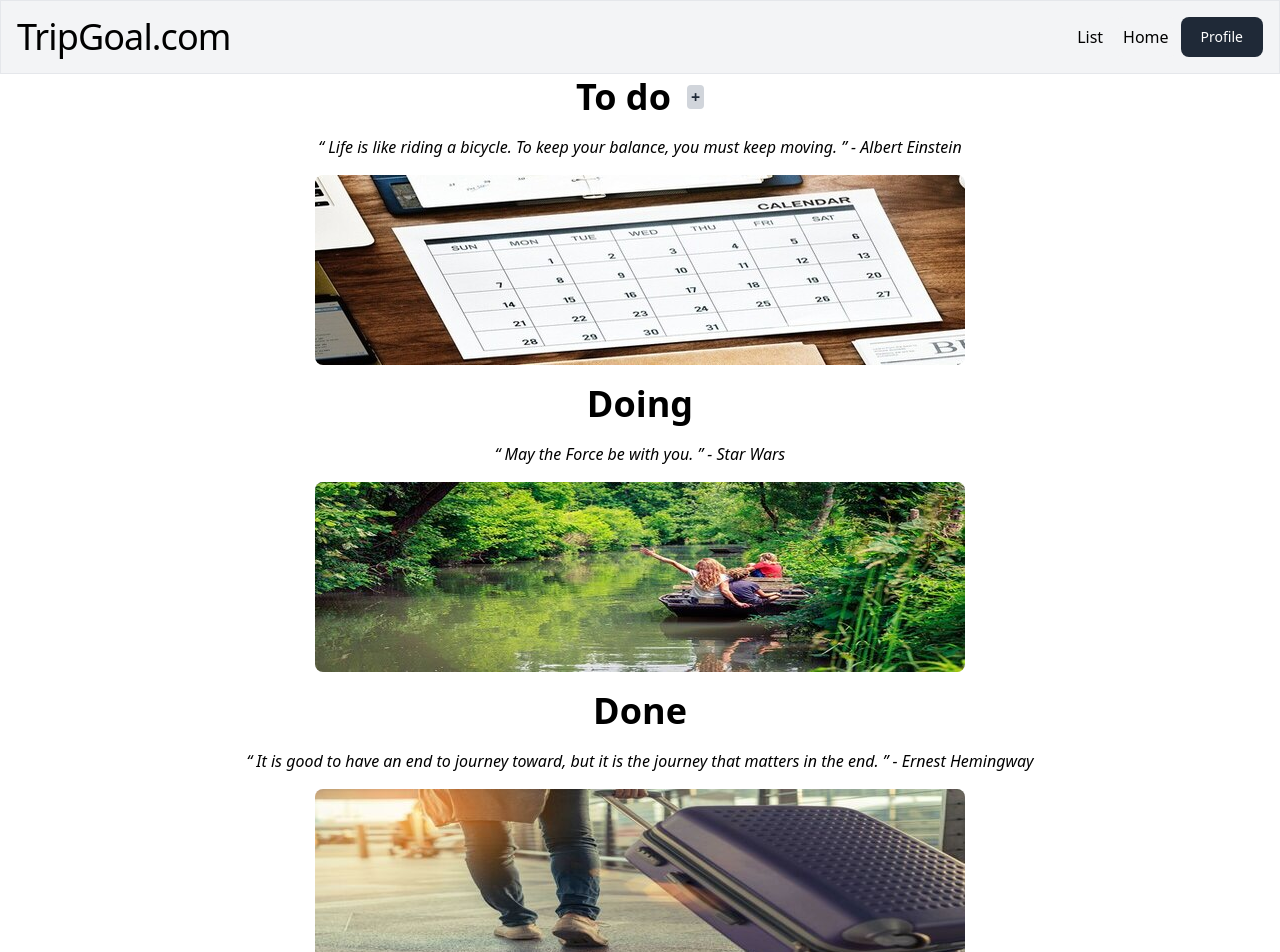
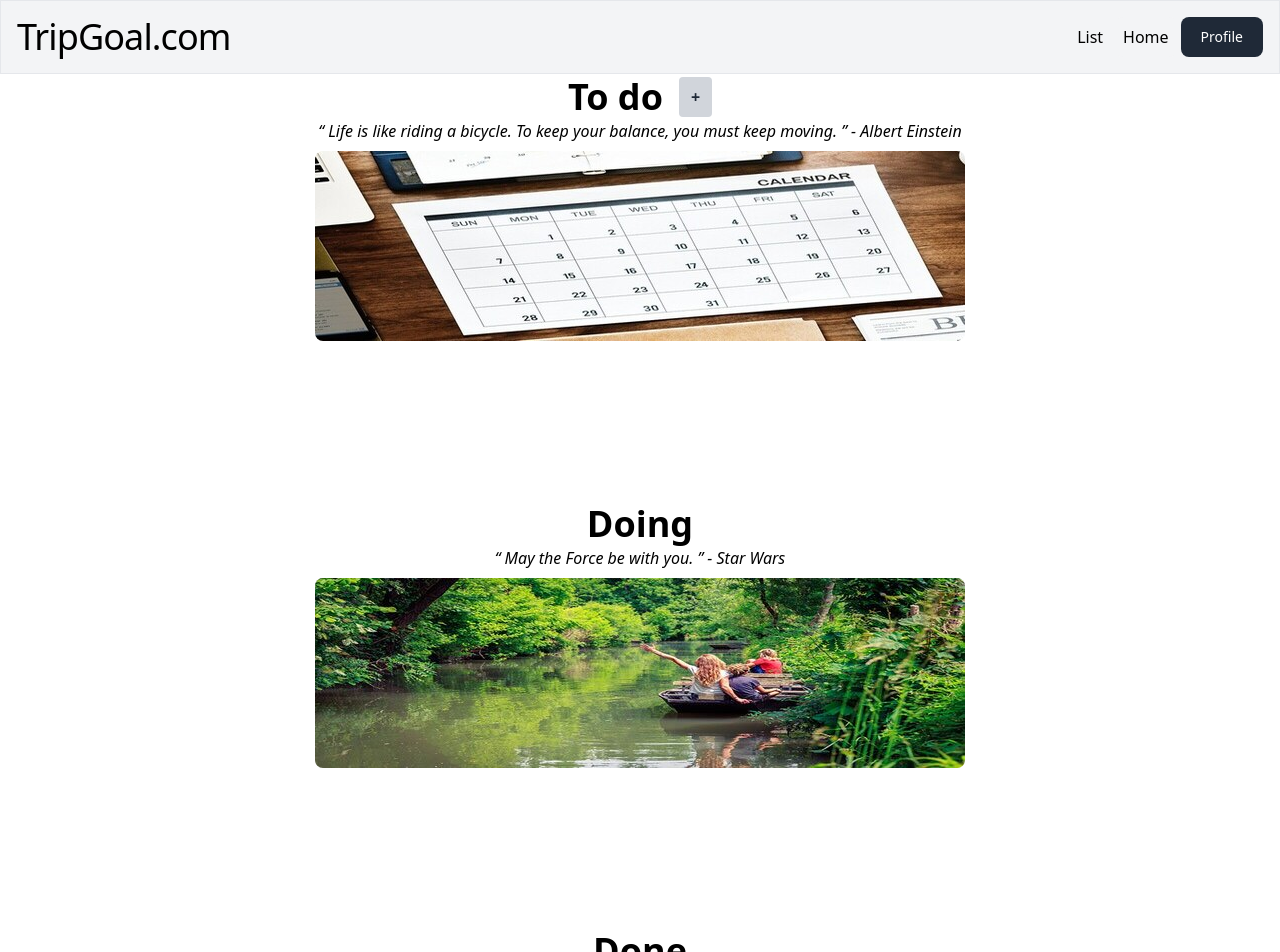
Before and after one commit to Brnt-Luap/todolist, a Vue app: page /list in a window 1280 px wide. Shown: the top 952 px of the page. Built offline with nearby package versions, Linux system fonts and the light colour scheme.

Commit message:
Affichage 2

```diff
--- a/src/views/ListView.vue
+++ b/src/views/ListView.vue
@@ -2,26 +2,31 @@
     <HeroHeader/>
     <div class="max-w-screen-xl mx-auto bg-white">
     <nav class="border-gray-200">
-        <div class="space-y-4 mx-auto flex flex-col items-center justify-center text-center">
+        <div class="mx-auto flex flex-col items-center justify-center text-center">
+            <div class="flex flex-col items-center">
                 <div id="todo" class="flex items-center space-x-4">
                     <span class="text-4xl font-bold text-black leading-tight">To do</span>
-                <button class="bg-gray-300 hover:bg-gray-400 text-gray-800 font-bold py-1/2 px-1 rounded inline-flex items-center">
+                    <button class="bg-gray-300 hover:bg-gray-400 text-gray-800 font-bold py-2 px-3 rounded inline-flex items-center">
                         <span>+</span>
                     </button>
                 </div>
                 <p class="font-light italic mt-0">“ Life is like riding a bicycle. To keep your balance, you must keep moving. ” - Albert Einstein</p>
-            <img src="../assets/thumbnail_image003 (3).jpg" alt="ToDo" class="rounded-lg mb-10 block mx-auto">
+                <img src="../assets/thumbnail_image003 (3).jpg" alt="ToDo" class="rounded-lg mt-2 mb-40 block mx-auto">
+            </div>
+            <div class="flex flex-col items-center">
                 <div id="doing" class="flex items-center space-x-4">
                     <span class="text-4xl font-bold text-black leading-tight">Doing</span>
                 </div>
                 <p class="font-light italic mt-0">“ May the Force be with you. ” - Star Wars</p>
-            <img src="../assets/thumbnail_image004.jpg" alt="Doing" class="rounded-lg mb-10 block mx-auto">
-            <div>
+                <img src="../assets/thumbnail_image004.jpg" alt="Doing" class="rounded-lg mt-2 mb-40 block mx-auto">
+            </div>
+            <div class="flex flex-col items-center">
                 <span class="text-4xl font-bold text-black leading-tight">Done</span>
+                <p class="font-light italic mt-0">“ It is good to have an end to journey toward, but it is the journey that matters in the end. ” - Ernest Hemingway</p>
+                <img src="../assets/image001.jpg" alt="Done" class="rounded-lg mt-2 mb-40 block mx-auto">
             </div>
-            <p class="font-light italic mt-0">“ It is good to have an end to journey toward, but it is the journey that matters in the end. ” - Ernest Hemingway</p>
-            <img src="../assets/image001.jpg" alt="Done" class="rounded-lg mb-10 block mx-auto">
         </div>
+
     </nav>
     </div>
 </template>
```
Lines whose indentation alone changed are shown as unchanged.
